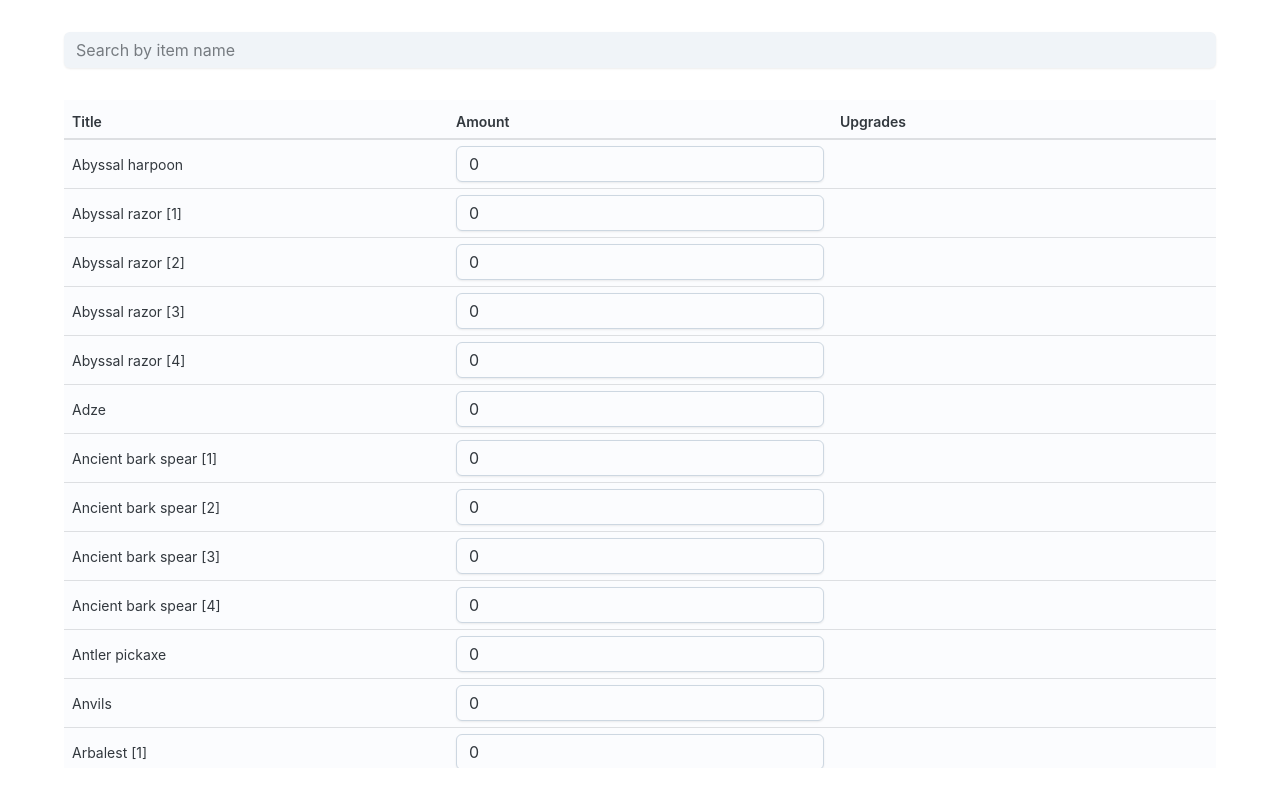
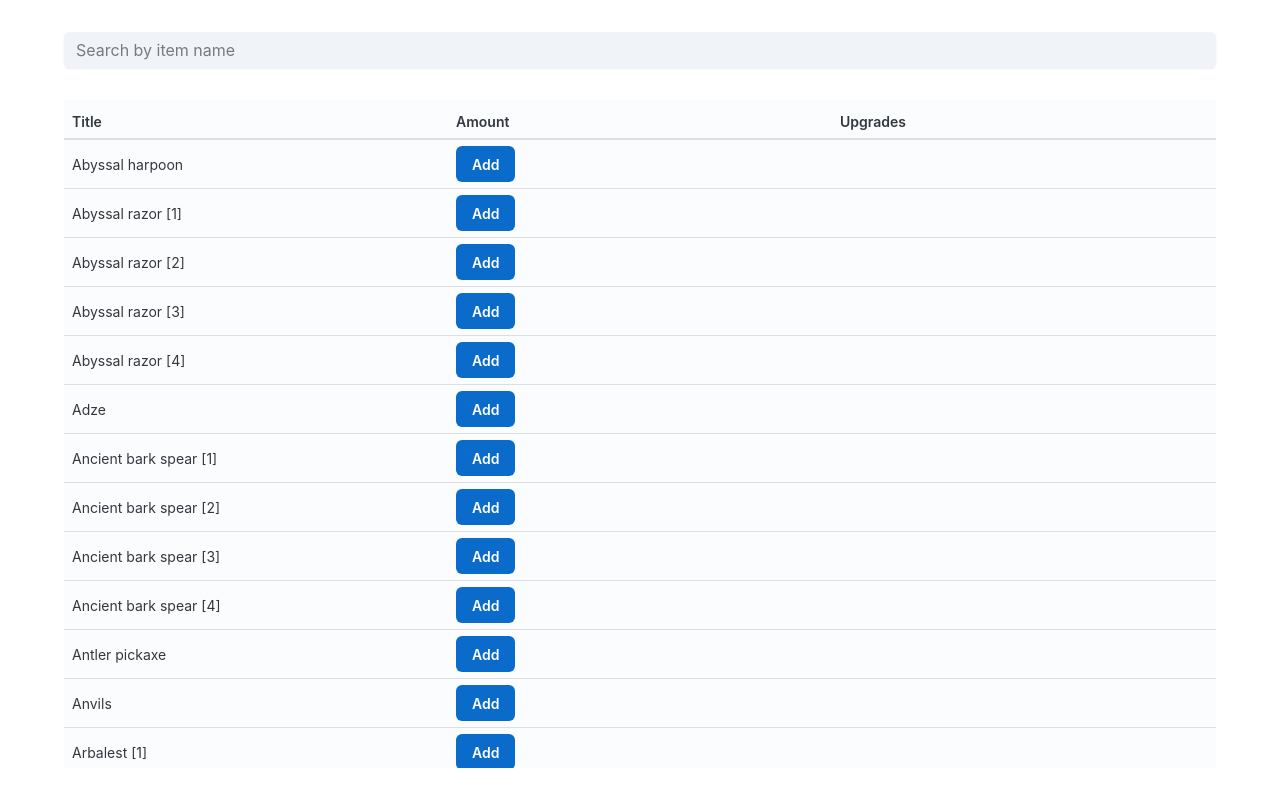
Before and after one commit to emilythedev/valheim-calculator, a React (Vite) app in the folder valheim-calculator/: page / in a window 1280 px wide. Built offline with nearby package versions, Linux system fonts and the light colour scheme.

Commit message:
add StepperInput and replace simple input to set amount

```diff
--- a/valheim-calculator/src/ItemRow.tsx
+++ b/valheim-calculator/src/ItemRow.tsx
@@ -1,6 +1,7 @@
-import { Input } from '@mui/joy';
+import { Button } from '@mui/joy';
 import { useAtom } from 'jotai';
 import MaterialText from './MaterialText';
+import StepperInput from './StepperInput';
 import { wishListItemAmountAtomFamily } from './shared/atoms';
 
 interface Prop {
@@ -23,11 +24,14 @@ const ItemRow = ({item}: Prop) => {
     <tr>
       <td>{ title }</td>
       <td>
-        <Input
-          type="number"
-          value={amount}
-          onChange={(e) => setAmount(parseInt(e.target.value), item)}
-        />
+        {amount > 0 ? (
+          <StepperInput
+            value={amount}
+            onChange={(value) => setAmount(value, item)}
+          />
+        ) : (
+          <Button onClick={() => setAmount(1, item)}>Add</Button>
+        )}
       </td>
       <td>
         {item.upgrades &&
--- /dev/null
+++ b/valheim-calculator/src/StepperInput.tsx
@@ -0,0 +1,38 @@
+import AddIcon from '@mui/icons-material/Add';
+import RemoveIcon from '@mui/icons-material/Remove';
+import { IconButton, Input } from '@mui/joy';
+
+interface Props {
+  value: number,
+  onChange?: (value: number) => void,
+  step?: number,
+  min?: number,
+  max?: number,
+}
+
+const StepperInput = ({step = 1, min = 0, max = Number.POSITIVE_INFINITY, ...props}: Props) => {
+  return (
+    <Input
+      type="number"
+      value={props.value}
+      onChange={(e) => props.onChange && props.onChange(parseInt(e.target.value))}
+      startDecorator={(
+        <IconButton
+          onClick={() => {
+            props.onChange && props.onChange(Math.max(props.value - step, min));
+          }}
+        ><RemoveIcon /></IconButton>
+      )}
+      endDecorator={(
+        <IconButton
+          onClick={() => {
+            props.onChange && props.onChange(Math.min(props.value + step, max));
+          }}
+        ><AddIcon /></IconButton>
+      )}
+      sx={{ width: '8em' }}
+    />
+  )
+}
+
+export default StepperInput
```
